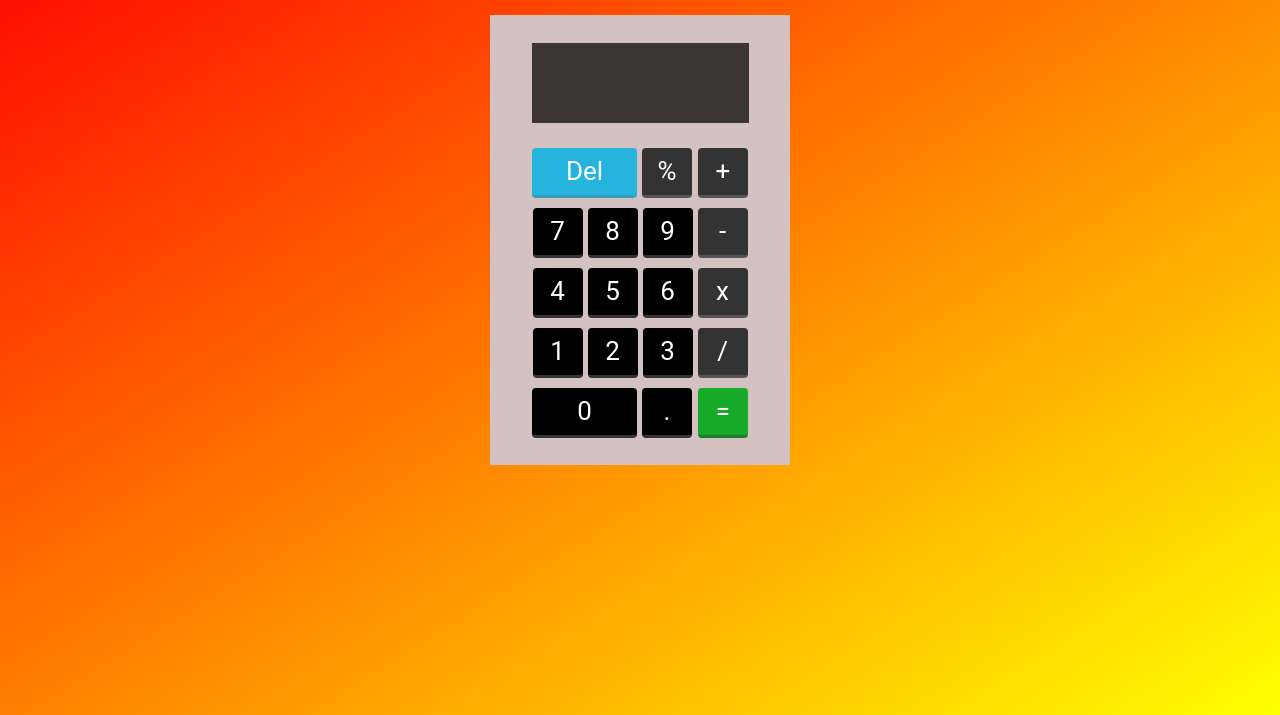
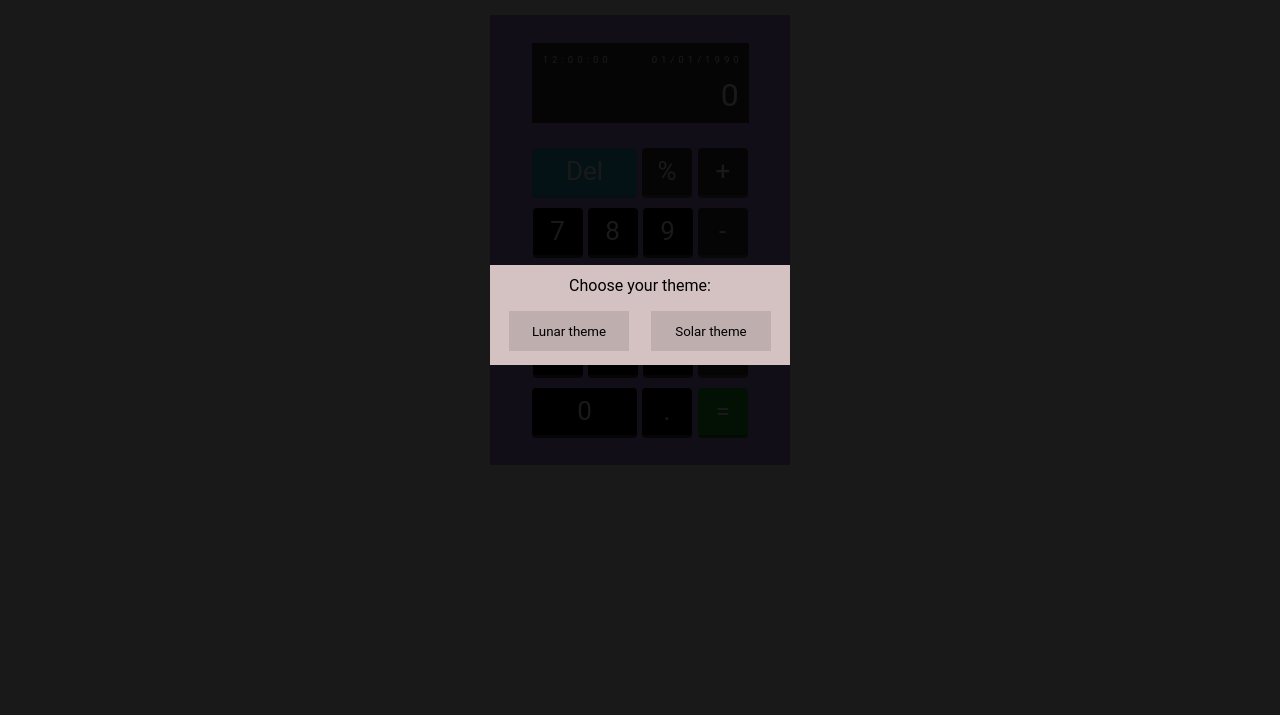
Before and after one commit to edibertooliveira/Basic-Calculator, a plain HTML site: page index.html in a window 1280 px wide. Shown: the part 85-800 px from the top of the page. Drawn offline with Linux system fonts and the light colour scheme.

Commit message:
add theme solar and lunar

```diff
--- a/index.css
+++ b/index.css
@@ -1,4 +1,8 @@
-    /*Reset*/
+@font-face{
+    font-family: 'digital';
+    src: url('./src/assets/font/digital-7.ttf')
+}
+/*Reset*/
 * {
     box-sizing: border-box;
     font-family: 'Roboto', sans-serif;
@@ -20,7 +24,6 @@ body {
     margin: 0;
     padding: 0;
   }
-
   /* Config page*/
 body {
     display: grid;
@@ -28,7 +31,6 @@ body {
     justify-content: center;
     align-items: center;
     height: 100vh;
-    background: linear-gradient(to bottom right, red, yellow);
     }
 
     /* Config calculator */
@@ -39,11 +41,100 @@ body {
     align-items: center;
     width:300px;
     height:450px;
-    background: rgb(212, 194, 194);
+    background: rgb(189, 147, 249);
     margin:5% auto;
     -webkit-animation:bgChange 2s 2s alternate infinite;
     transition: all 2s ease;
     padding-bottom: 20px;
+}
+
+body .theme-ok {
+    display: none;
+}
+
+body .theme-confirm {
+    display: flex;
+    position: absolute;
+    background: rgba(0, 0, 0, 0.9);
+    width: 100%;
+    height: 100%;
+    justify-content: start;
+    align-items: center;
+    transition: all 2s ease;
+    z-index: 9;
+
+}
+
+body .theme-confirm >.theme-item{
+    display: flex;
+    flex-direction: column;
+    width: 300px;
+    height: 100px;
+    justify-content: center;
+    align-items: center;
+    background: rgb(212, 194, 194);
+    margin: 5% auto;
+    -webkit-animation: bgChange 2s 2s alternate infinite;
+    transition: all 2s ease;
+    padding: 0.8rem;
+}
+
+body .theme-confirm >.theme-item span {
+    padding-top: 0.8rem;
+}
+
+body .theme-confirm .theme-item ul{
+    display: flex;
+    width: 100%;
+    height: 100%;
+    align-items: center;
+    justify-content: space-around;
+    padding: 0;
+}
+
+body .theme-confirm .theme-item ul li {
+    list-style-type: none;
+    display: flex;
+    justify-content: center;
+    align-items: center;
+    width: 120px;
+    height: 40px;
+
+
+}
+
+body .theme-confirm .theme-item ul li + li {
+    margin-left: 0.6rem;
+
+}
+
+body .theme-confirm .theme-item ul li button{
+    text-decoration: none;
+    cursor: pointer;
+    width: 120px;
+    height: 40px;
+    line-height: 2.5rem;
+    text-align: center;
+    background: rgba(0, 0, 0, 0.1);
+    color: var(--black);
+}
+
+body .theme-confirm #theme-effect-lunar:hover{
+    background: linear-gradient(to bottom right, #010254, #a000dd);
+    color: #fff;
+}
+
+body .theme-confirm #theme-effect-solar:hover{
+    background: linear-gradient(to bottom right, #ff0000 , #fdbb2d);
+    color: #fff;
+}
+
+.solar-theme{
+    background: linear-gradient(to bottom right, #ff0000 , #fdbb2d);
+}
+
+.lunar-theme{
+    background: linear-gradient(to bottom right, #010254, #a000dd);
 }
 
 button {
@@ -63,7 +154,6 @@ button {
     border:0;
     background:#3b3535;
     color:#fff;
-    padding-top:20px;
     font-size:20px;
     outline: none;
     overflow: hidden;
@@ -73,6 +163,24 @@ button {
     grid-area: 'result';
 }
 
+#result .current-date,
+#result .result {
+    display: flex;
+    width: 200px;
+    font: 400 0.6rem digital;
+    justify-content: space-between;
+    margin: 0.7rem;
+}
+
+#result .result {
+    display: flex;
+    flex-direction: column;
+    font-size: 2rem;
+}
+#result .result span:first-child{
+    font-size: 0.6rem;
+    text-align: start;
+}
 /* button */
 #main {
     grid-area: 'buttons';
--- a/index.html
+++ b/index.html
@@ -8,6 +8,18 @@
     Basic Calculator Developed With Html5,CSS3 & JavaScript</title>
 </head>
 <body>
+  <div
+  class="theme-confirm">
+    <dic
+    class="theme-item">
+      <span>Choose your theme:</span>
+      <ul>
+        <li><button type="button" onClick=(ThemeLunar()) id="theme-effect-lunar">Lunar theme</button> </li>
+
+        <li><button type="button" onClick=(ThemeSolar()) id="theme-effect-solar">Solar theme</button></li>
+      </ul>
+    </dic>
+  </div>
   <h1 id="title" style="
     text-align: center;
     color: #ffffff;
@@ -15,8 +27,15 @@
   </h1>
 
   <div id="calculator"><!-- Main background -->
-
     <div id="result">
+      <div class="current-date">
+        <span id="date">12:00:00</span>
+        <span id="time">01/01/1990</span>
+      </div>
+      <div class="result">
+        <span id="database"></span>
+        <span id="value-current">0</span>
+      </div>
 
     </div>
 
@@ -57,10 +76,16 @@
 
   </div>
 
+  <script src="./src/controller/calculator/calculatorController.js"></script>
+
+  <script src="./src/controller/theme/theme.js"></script>
+  <script src="./index.js"></script>
+  <script>
 
 
-  <script src="./calculator/returnsTheButton.js"></script>
-  <script src="./index.js"></script>
+
+
+  </script>
 
 
 </body>
```
